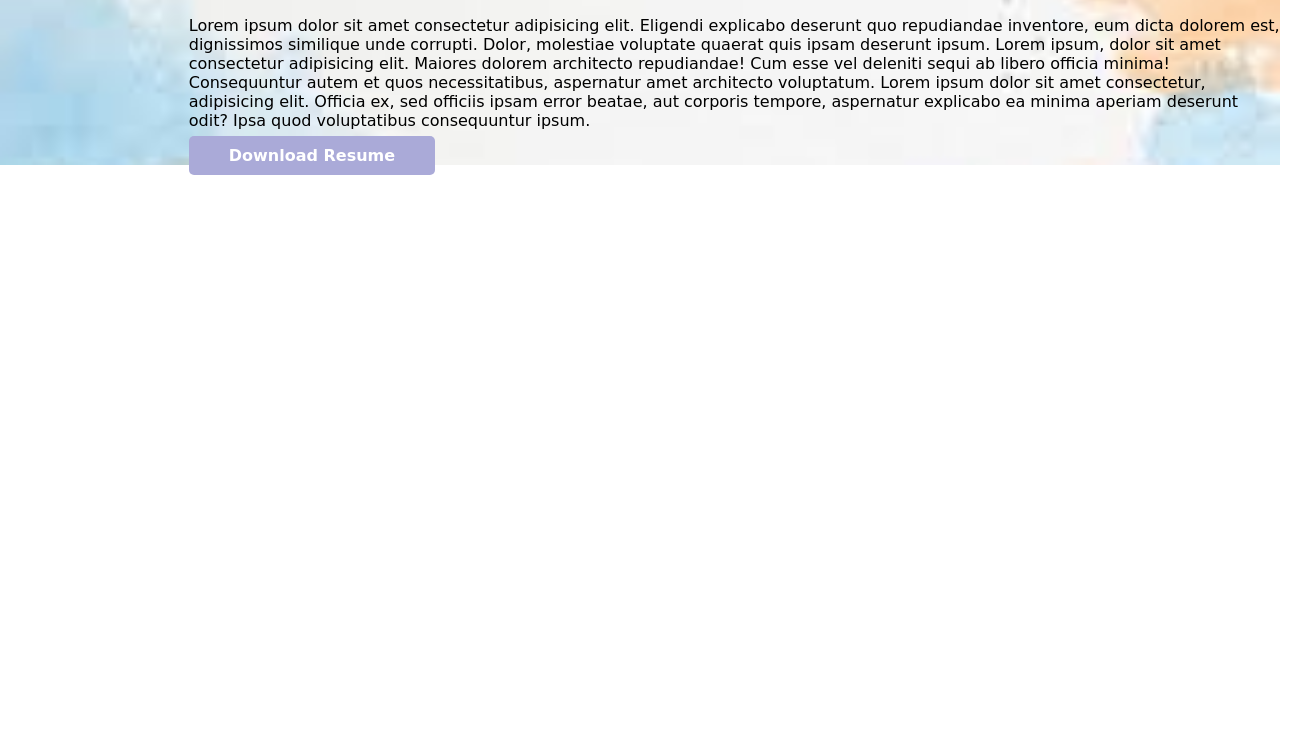
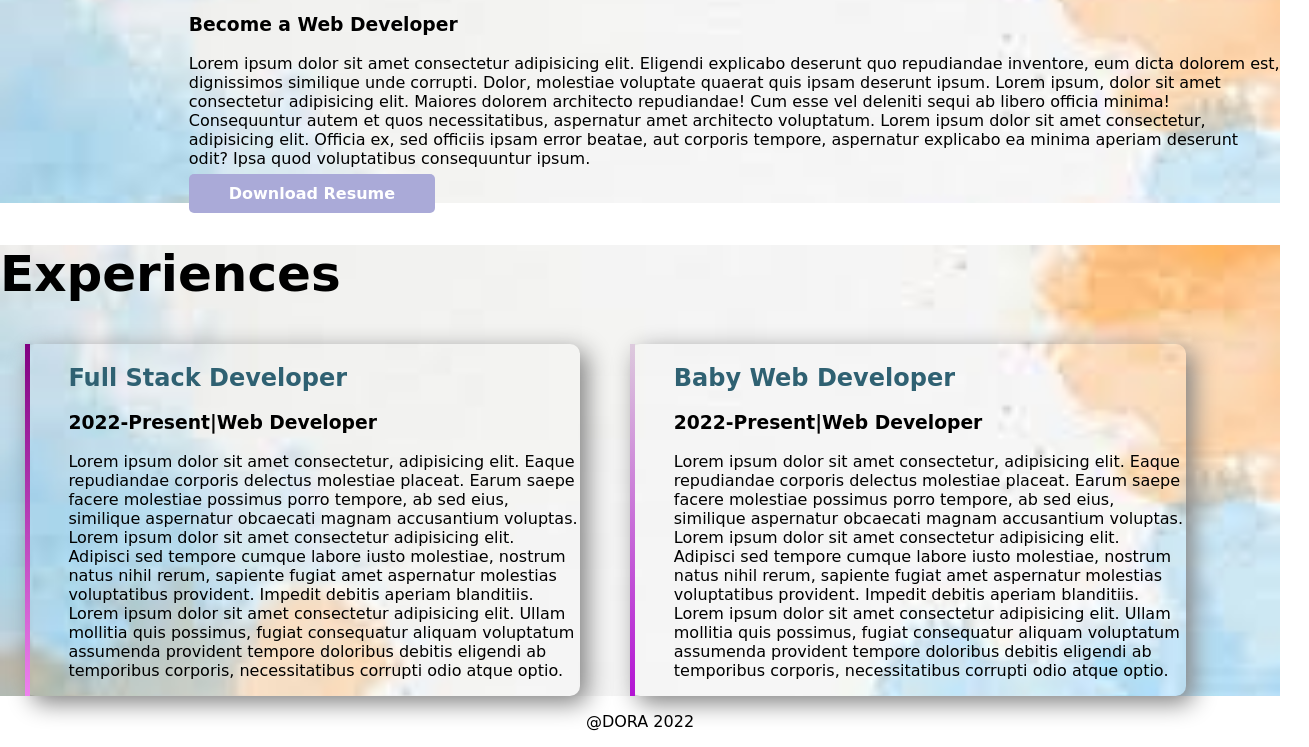
Before and after one commit to tabassum124/developer-portfolio, a plain HTML site: page index.html in a window 1280 px wide. Shown: the part 664-1411 px from the top of the page, 1309 px wide, since content can reach past the window. Before the commit the page ends 839 px from the top, so only its background shows below. Drawn offline with Linux system fonts and the light colour scheme; a web font is replaced by a local one.

Commit message:
footer added

```diff
--- a/index.html
+++ b/index.html
@@ -11,7 +11,7 @@
     <link rel="stylesheet" href="style.css">
 </head>
 <body>
-    <section class="top">
+    <section class="top flexible-container">
     <div class="half-width">
         <h1>Welcome To</h1>
     <h1><span class="lightblue-color">Dora</span> World!!</h1>
@@ -23,7 +23,7 @@
     <img src="images/dora_pic.png" alt="">
     </div>
     </section>
-    <section class="top">
+    <section class="dream-big flexible-container">
         <div class="half-width">
             <img src="images/68-685358_doraemon-doraemon-cartoon-cartoons-japan-anime-doraemon-png-removebg-preview.png" alt="">
             </div>
@@ -34,6 +34,26 @@
             <a class="link-button" target="_blank" href="">Download Resume</a>
         </div>
     </section>
+    <section class="experience-area">
+        <h1>Experiences</h1>
+       <div class ="flexible-container">
+        <div id="wee" class="e-item">
+            <h2><span class="lightblue-color">Full Stack Developer</span></h2>
+            <h3>2022-Present|Web Developer</h3>
+            <p>Lorem ipsum dolor sit amet consectetur, adipisicing elit. Eaque repudiandae corporis delectus molestiae placeat. Earum saepe facere molestiae possimus porro tempore, ab sed eius, similique aspernatur obcaecati magnam accusantium voluptas. Lorem ipsum dolor sit amet consectetur adipisicing elit. Adipisci sed tempore cumque labore iusto molestiae, nostrum natus nihil rerum, sapiente fugiat amet aspernatur molestias voluptatibus provident. Impedit debitis aperiam blanditiis. Lorem ipsum dolor sit amet consectetur adipisicing elit. Ullam mollitia quis possimus, fugiat consequatur aliquam voluptatum assumenda provident tempore doloribus debitis eligendi ab temporibus corporis, necessitatibus corrupti odio atque optio.</p>
+
+        </div>
+        <div id="web-dev" class="e-item">
+            <h2><span class="lightblue-color">Baby Web Developer</span></h2>
+            <h3>2022-Present|Web Developer</h3>
+            <p>Lorem ipsum dolor sit amet consectetur, adipisicing elit. Eaque repudiandae corporis delectus molestiae placeat. Earum saepe facere molestiae possimus porro tempore, ab sed eius, similique aspernatur obcaecati magnam accusantium voluptas. Lorem ipsum dolor sit amet consectetur adipisicing elit. Adipisci sed tempore cumque labore iusto molestiae, nostrum natus nihil rerum, sapiente fugiat amet aspernatur molestias voluptatibus provident. Impedit debitis aperiam blanditiis. Lorem ipsum dolor sit amet consectetur adipisicing elit. Ullam mollitia quis possimus, fugiat consequatur aliquam voluptatum assumenda provident tempore doloribus debitis eligendi ab temporibus corporis, necessitatibus corrupti odio atque optio.</p>
+
+        </div>
+       </div>
+    </section>
+    <footer>
+        <p>@DORA 2022</p>
+    </footer>
 
 </body>
 </html>
--- a/style.css
+++ b/style.css
@@ -10,16 +10,26 @@ h1{
     color:rgb(47, 97, 114);
 
 }
-section{
+.flexible-container{
     display: flex;
+    margin-bottom: 9px;
 
 }
 .half-width{
     width:50%;
     padding-left: 5%;
 }
+.e-item{
+    width: 40%;
+    box-shadow: 7px 7px 25px gray;
+    margin-left: 25px;
+    margin-right: 25px;
+    padding-left: 3%;
+    border-radius: 10px;
+
+}
 .half-width img{
-    width: 85%;
+    width: 90%;
     padding-left: 15%;
 }
 .link-button{
@@ -38,3 +48,32 @@ section{
     background-size: cover;
     background-position: fixed ;
 }
+.dream-big{
+
+        background-image: url(backg/images.jfif);
+        background-repeat: no-repeat;
+        width: 100%;
+        background-size: cover;
+        background-position: fixed ;
+}
+.experience-area{
+    background-image: url(backg/images.jfif);
+    background-repeat: no-repeat;
+    width: 100%;
+    background-size: cover;
+    background-position: fixed ;
+}
+#web-dev{
+    border-left: 5px solid;
+    border-image: linear-gradient(rgb(221, 203, 221) , rgb(179, 19, 211));
+    border-image-slice: 1;
+
+}
+#wee{
+    border-left: 5px solid;
+    border-image: linear-gradient(purple, violet);
+    border-image-slice: 1;
+}
+footer p {
+    text-align: center;
+}
```
